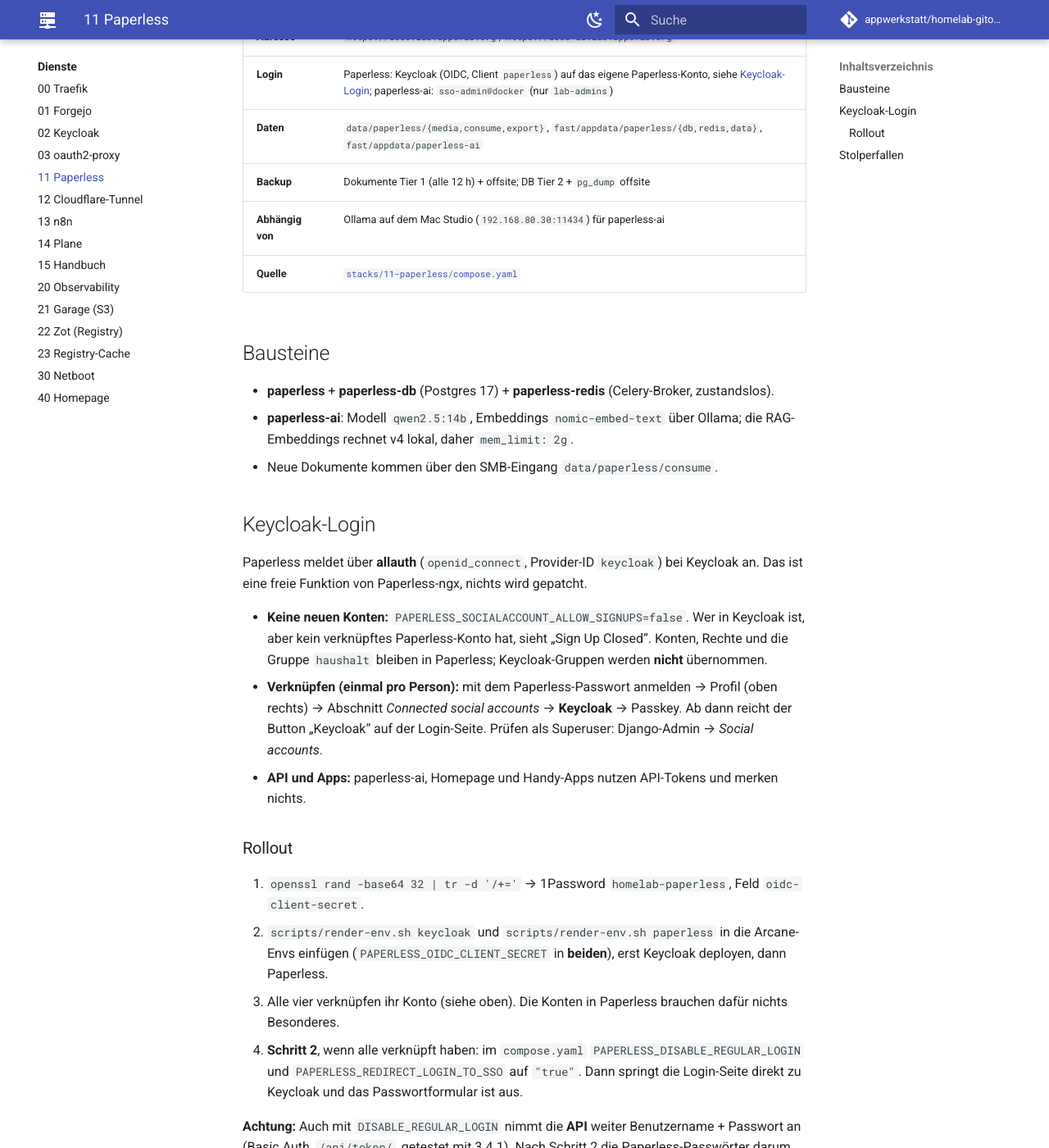
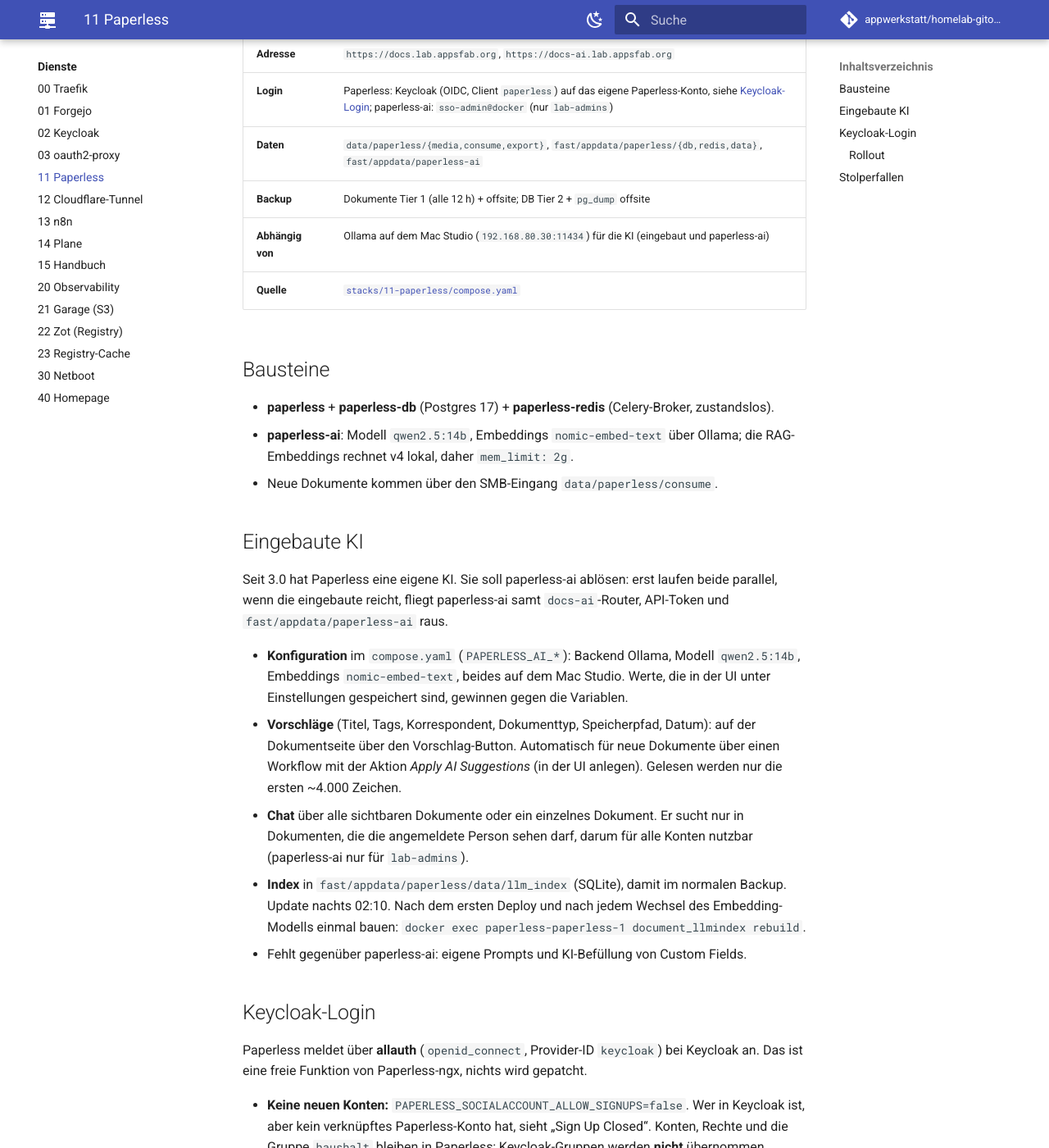
Before and after one commit to appwerkstatt/homelab-gitops, an MkDocs documentation site: the page built from docs/dienste/paperless.md, in a window 1280 px wide and 1400 px high, scrolled down 276 px. Shown: the whole window at 82% size. Built offline with MkDocs 1.6.1 and Material for MkDocs 9.7.7, drawn with Linux system fonts in a browser that asks for light colours; comment, search, counter and statistics services are not loaded; some of the changed text lies outside the part shown.

Commit message:
feat(paperless): eingebaute KI mit Ollama einschalten (parallel zu paperless-ai) (#182)
Paperless-ngx 3.x bringt Vorschläge und einen Chat mit, der die Dokumentrechte
der angemeldeten Person beachtet. Gleiche Modelle wie paperless-ai auf dem
Mac Studio. paperless-ai bleibt vorerst, Ablösung in einem zweiten Schritt.


Claude-Session: https://claude.ai/code/session_01LGZcGR4BqPsu6qJ8i1i6eq

Co-authored-by: Claude <noreply@anthropic.com>

```diff
--- a/docs/dienste/paperless.md
+++ b/docs/dienste/paperless.md
@@ -2,12 +2,12 @@
 
 | | |
 |---|---|
-| **Zweck** | Dokumentenarchiv mit OCR (Paperless-ngx) und KI-Suche/Tagging (paperless-ai) |
+| **Zweck** | Dokumentenarchiv mit OCR (Paperless-ngx), eingebauter KI (Vorschläge + Chat) und paperless-ai (läuft aus) |
 | **Adresse** | `https://docs.lab.appsfab.org`, `https://docs-ai.lab.appsfab.org` |
 | **Login** | Paperless: Keycloak (OIDC, Client `paperless`) auf das eigene Paperless-Konto, siehe [Keycloak-Login](#keycloak-login); paperless-ai: `sso-admin@docker` (nur `lab-admins`) |
 | **Daten** | `data/paperless/{media,consume,export}`, `fast/appdata/paperless/{db,redis,data}`, `fast/appdata/paperless-ai` |
 | **Backup** | Dokumente Tier 1 (alle 12 h) + offsite; DB Tier 2 + `pg_dump` offsite |
-| **Abhängig von** | Ollama auf dem Mac Studio (`192.168.80.30:11434`) für paperless-ai |
+| **Abhängig von** | Ollama auf dem Mac Studio (`192.168.80.30:11434`) für die KI (eingebaut und paperless-ai) |
 | **Quelle** | [`stacks/11-paperless/compose.yaml`](https://github.com/appwerkstatt/homelab-gitops/blob/main/stacks/11-paperless/compose.yaml) |
 
 ## Bausteine
@@ -16,6 +16,24 @@
 - **paperless-ai**: Modell `qwen2.5:14b`, Embeddings `nomic-embed-text` über Ollama; die RAG-Embeddings
   rechnet v4 lokal, daher `mem_limit: 2g`.
 - Neue Dokumente kommen über den SMB-Eingang `data/paperless/consume`.
+
+## Eingebaute KI
+
+Seit 3.0 hat Paperless eine eigene KI. Sie soll paperless-ai ablösen: erst laufen beide parallel, wenn die
+eingebaute reicht, fliegt paperless-ai samt `docs-ai`-Router, API-Token und `fast/appdata/paperless-ai` raus.
+
+- **Konfiguration** im `compose.yaml` (`PAPERLESS_AI_*`): Backend Ollama, Modell `qwen2.5:14b`, Embeddings
+  `nomic-embed-text`, beides auf dem Mac Studio. Werte, die in der UI unter Einstellungen gespeichert sind,
+  gewinnen gegen die Variablen.
+- **Vorschläge** (Titel, Tags, Korrespondent, Dokumenttyp, Speicherpfad, Datum): auf der Dokumentseite über
+  den Vorschlag-Button. Automatisch für neue Dokumente über einen Workflow mit der Aktion
+  *Apply AI Suggestions* (in der UI anlegen). Gelesen werden nur die ersten ~4.000 Zeichen.
+- **Chat** über alle sichtbaren Dokumente oder ein einzelnes Dokument. Er sucht nur in Dokumenten, die die
+  angemeldete Person sehen darf, darum für alle Konten nutzbar (paperless-ai nur für `lab-admins`).
+- **Index** in `fast/appdata/paperless/data/llm_index` (SQLite), damit im normalen Backup. Update nachts
+  02:10. Nach dem ersten Deploy und nach jedem Wechsel des Embedding-Modells einmal bauen:
+  `docker exec paperless-paperless-1 document_llmindex rebuild`.
+- Fehlt gegenüber paperless-ai: eigene Prompts und KI-Befüllung von Custom Fields.
 
 ## Keycloak-Login
 
@@ -61,5 +79,6 @@ Passwort den Passkey.
 - **Abmelden** beendet nur die Paperless-Sitzung; die Keycloak-Sitzung bleibt, der nächste Klick auf
   „Keycloak“ meldet sofort wieder an.
 
-- Ist der Mac Studio aus, läuft paperless-ai ins Leere; Alarm `LlmHostDown`. Paperless selbst läuft weiter.
+- Ist der Mac Studio aus, laufen KI-Vorschläge, Chat und paperless-ai ins Leere; Alarm `LlmHostDown`.
+  Paperless selbst (OCR, Suche, Ablage) läuft weiter.
 - Postgres nicht auf 18 heben (Vorfall 2026-06-05); Renovate macht das bewusst nicht.
```
Also changed, not shown: 1 other file.
